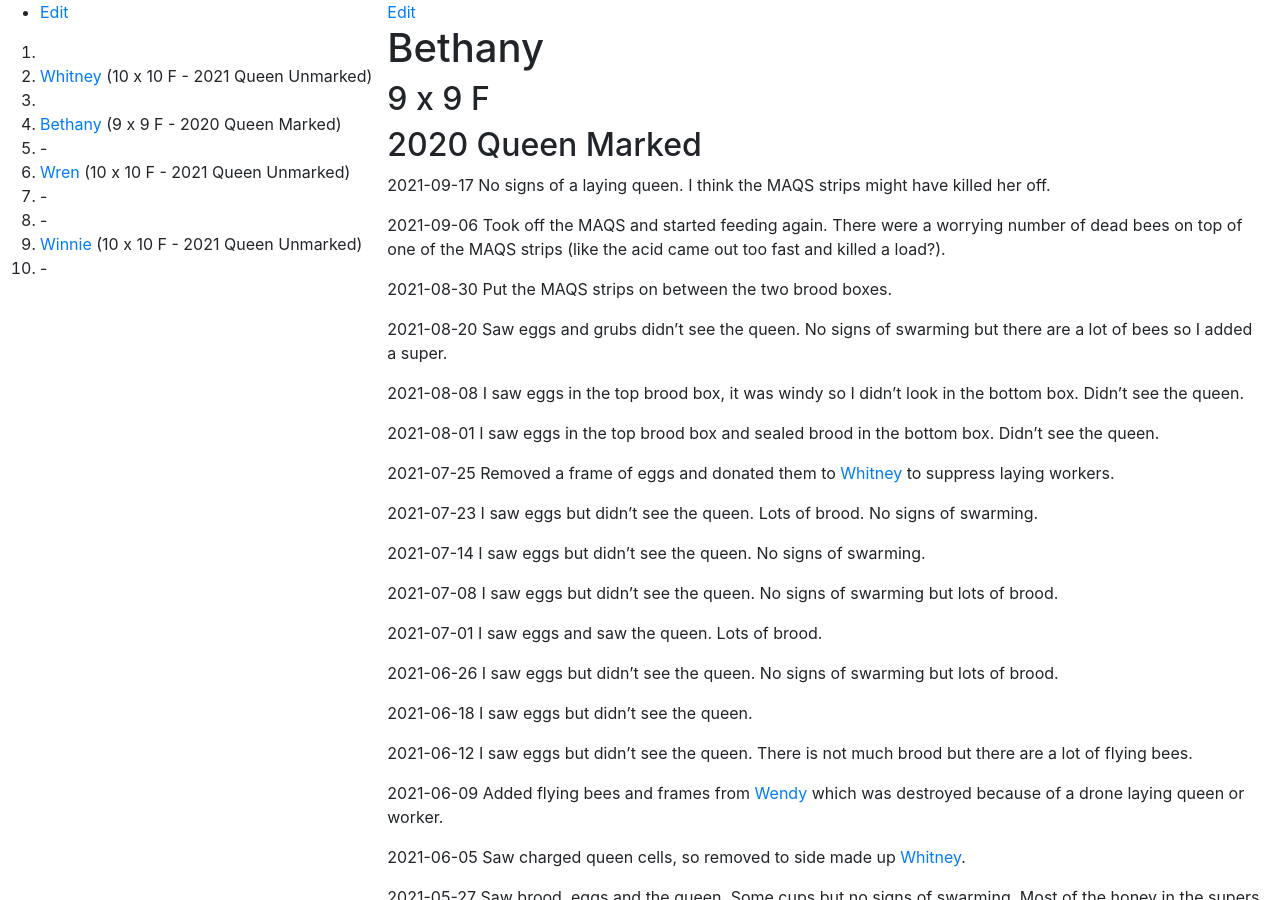
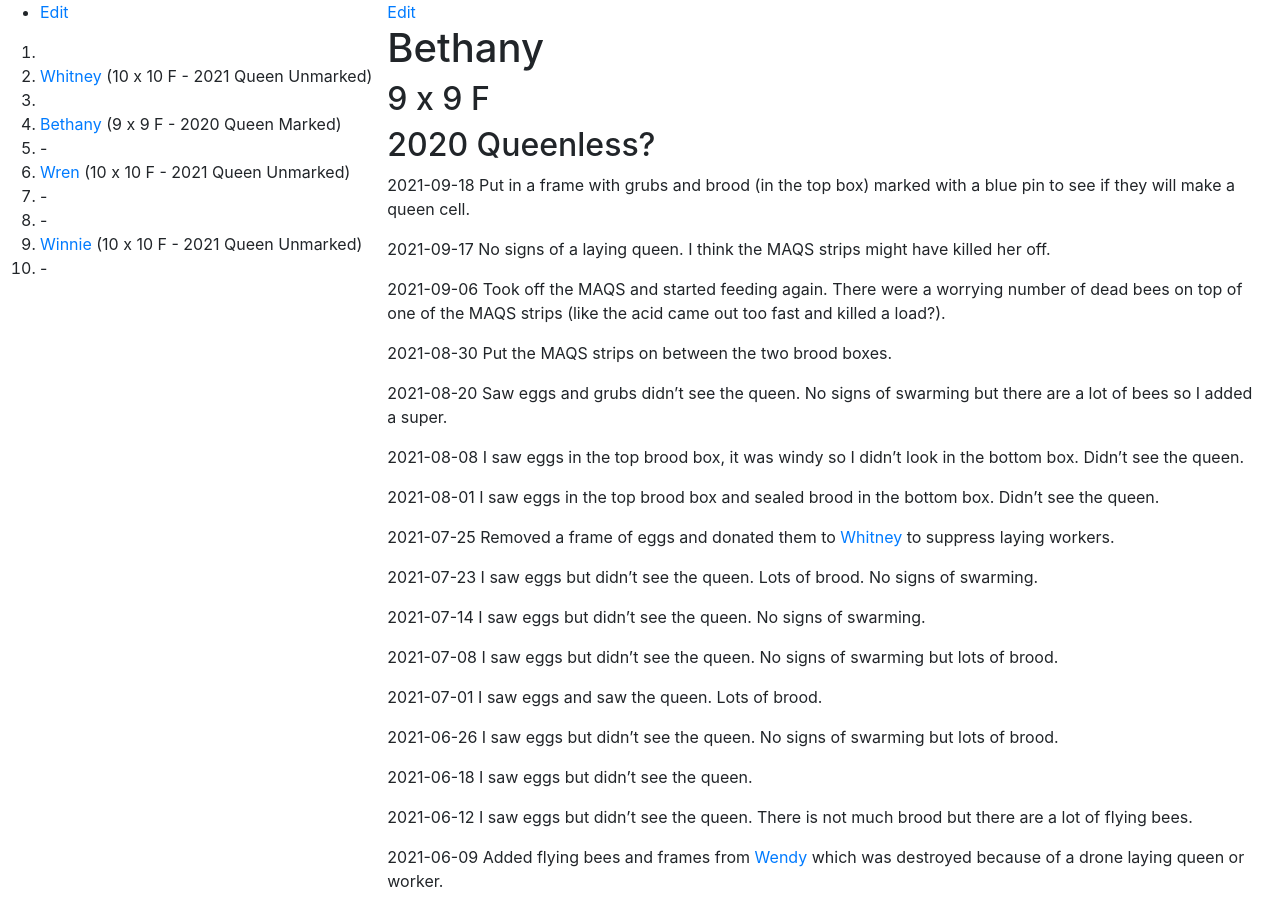
Before and after one commit to joejcollins/rhapsody-angel, a Jekyll site: the page built from queens/2020-bethany.md, in a window 1280 px wide and 900 px high. Built offline with Jekyll 4.4.1, drawn with Linux system fonts in a browser that asks for light colours; our own code applies the rules of GitHub Pages for plain Markdown files.

Commit message:
Added test frame

```diff
--- a/queens/2020-bethany.md
+++ b/queens/2020-bethany.md
@@ -2,7 +2,9 @@
 
 ## 9 x 9 F
 
-## 2020 Queen Marked
+## 2020 Queenless?
+
+2021-09-18 Put in a frame with grubs and brood (in the top box) marked with a blue pin to see if they will make a queen cell.
 
 2021-09-17 No signs of a laying queen.  I think the MAQS strips might have killed her off.
 
```
